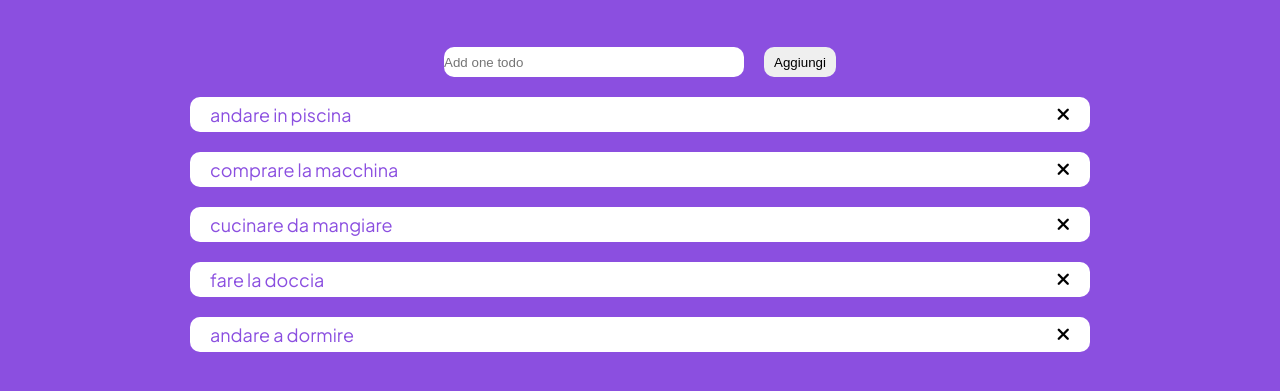
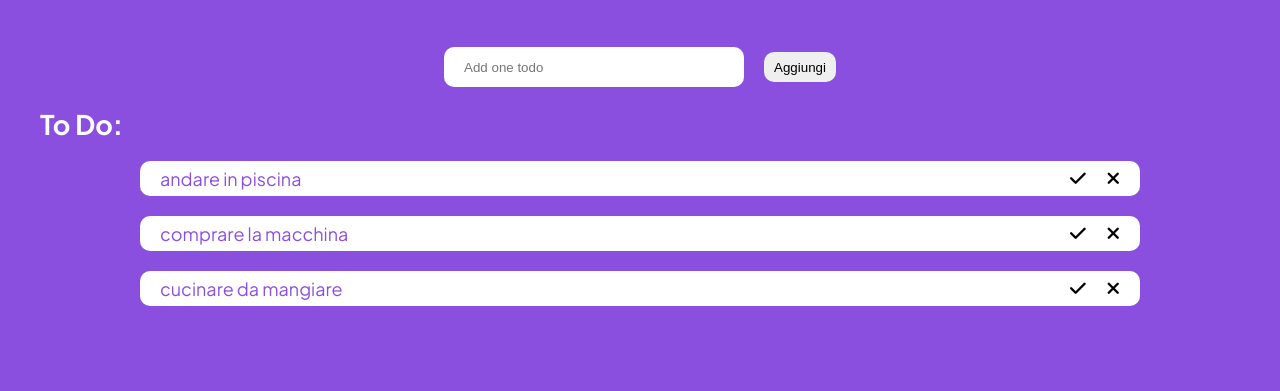
Before and after one commit to urlastway/vue-todolist, a plain HTML site: page index.html in a window 1280 px wide. Shown: the part 191-582 px from the top of the page. Drawn offline with nearby package versions, Linux system fonts and the light colour scheme.

Commit message:
mensione 1 da coreggere

```diff
--- a/index.html
+++ b/index.html
@@ -32,10 +32,15 @@
                 <input type="text" placeholder="Add one todo" class="textbox__main" v-model="addTodo">
                 <button class="button__main" @click="pushTodo()"><p class="button__main__text">Aggiungi</p></button>
             </label>
+            <h2 class="list__thinks">To Do:</h2>
             <div class="todo__main">
                 <ul>
-                    <li class="todo__main__text" v-for="(todo, index) in todos">{{todos[index]}}
-                    <i class="fa-solid fa-xmark" @click="remove(index)"></i></li>
+                    <li class="todo__main__text" v-for="(todo, index) in todos" :class ="{done: todo.done}">{{todo.text}}
+                        <div class="style__icons">
+                            <i class="fa-solid fa-check" @click="addFiniscedToDo(index)"></i>
+                            <i class="fa-solid fa-xmark" @click="remove(index)" ></i>
+                        </div>
+                    </li>
                 </ul>
             </div>
         </div>
--- a/main.js
+++ b/main.js
@@ -2,23 +2,35 @@ const app = new Vue({
     el: "#root",
     data: {
         todos: [
-            'andare in piscina',
-            'comprare la macchina',
-            'cucinare da mangiare',
-            'fare la doccia',
-            'andare a dormire',
+            {
+            text: 'andare in piscina',
+            done: false,
+        },
+        {
+            text:'comprare la macchina',
+            done: false,
+        },
+        {
+            text: 'cucinare da mangiare',
+            done: false,
+        },
         ],
         addTodo: "",
+        currentIndex: 0,
     },
     methods: {
         pushTodo(){
             if(this.addTodo !== ""){
-                this.todos.push(this.addTodo);
+                const addTodo = {
+                    text: this.addTodo,
+                    done: false,
+                };
+                this.todos.push(addTodo);
                 this.addTodo = "";
             }
         },
         remove(index){
             this.todos.splice(index, 1);
-        }
+        },
     },
 });
--- a/style.css
+++ b/style.css
@@ -54,17 +54,22 @@ body{
 
 /*-------------------------------------------*/
 /*MAIN*/
+.list__thinks{
+    margin: 20px 0;
+}
 .lable__main{
     display: flex;
     justify-content: center;
     align-items: center;
 }
+
 .textbox__main{
     height: 30px;
     width: 300px;
     border-radius: 10px;
     border-style: none;
     margin-right: 10px;
+    padding: 20px;
 
 }
 .button__main{
@@ -74,17 +79,31 @@ body{
     border-radius: 10px;
     border-style: none;
 }
+.button__main:hover{
+    background-color: #fd0069;
+}
 .button__main__text{
     margin: 0 10px;
 }
 .todo__main i{
     color: #000;
 }
+.todo__main ul li:hover{
+    background-color: beige;
+    transition: .5s;
+}
+
 .todo__main ul{
     list-style-type: none;
 }
+.style__icons{
+    width: 50px;
+    display: flex;
+    justify-content: space-between;
+
+}
 .todo__main__text{
-    width: 900px;
+    width: 1000px;
     color: #8b4fe0;
     padding: 0 20px;
     height: 35px;
@@ -95,5 +114,8 @@ body{
     justify-content: space-between;
     align-items: center;
 }
+.done{
+    color: #fd0069;
+}
 /*F.MAIN*/
 /*-------------------------------------------*/
```
